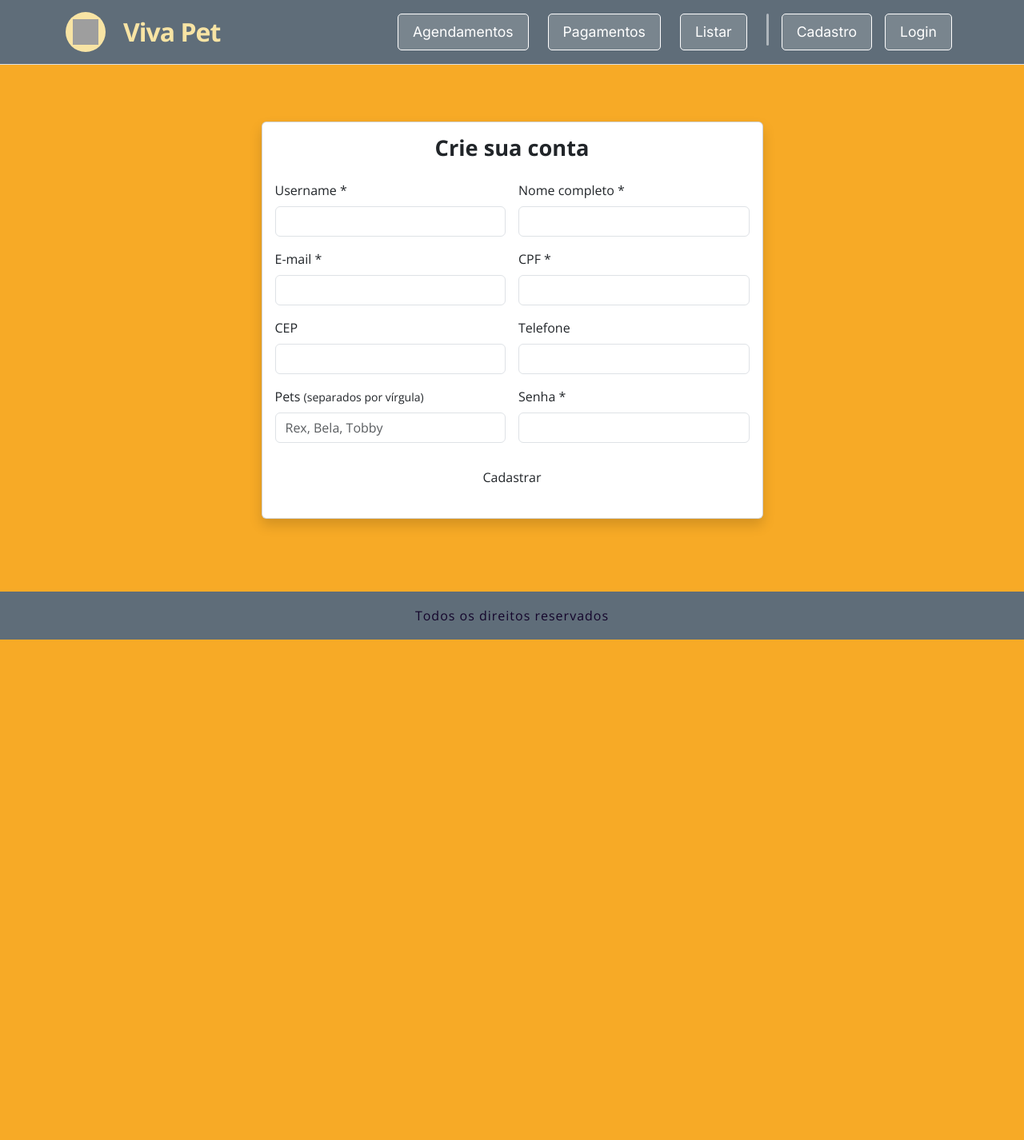
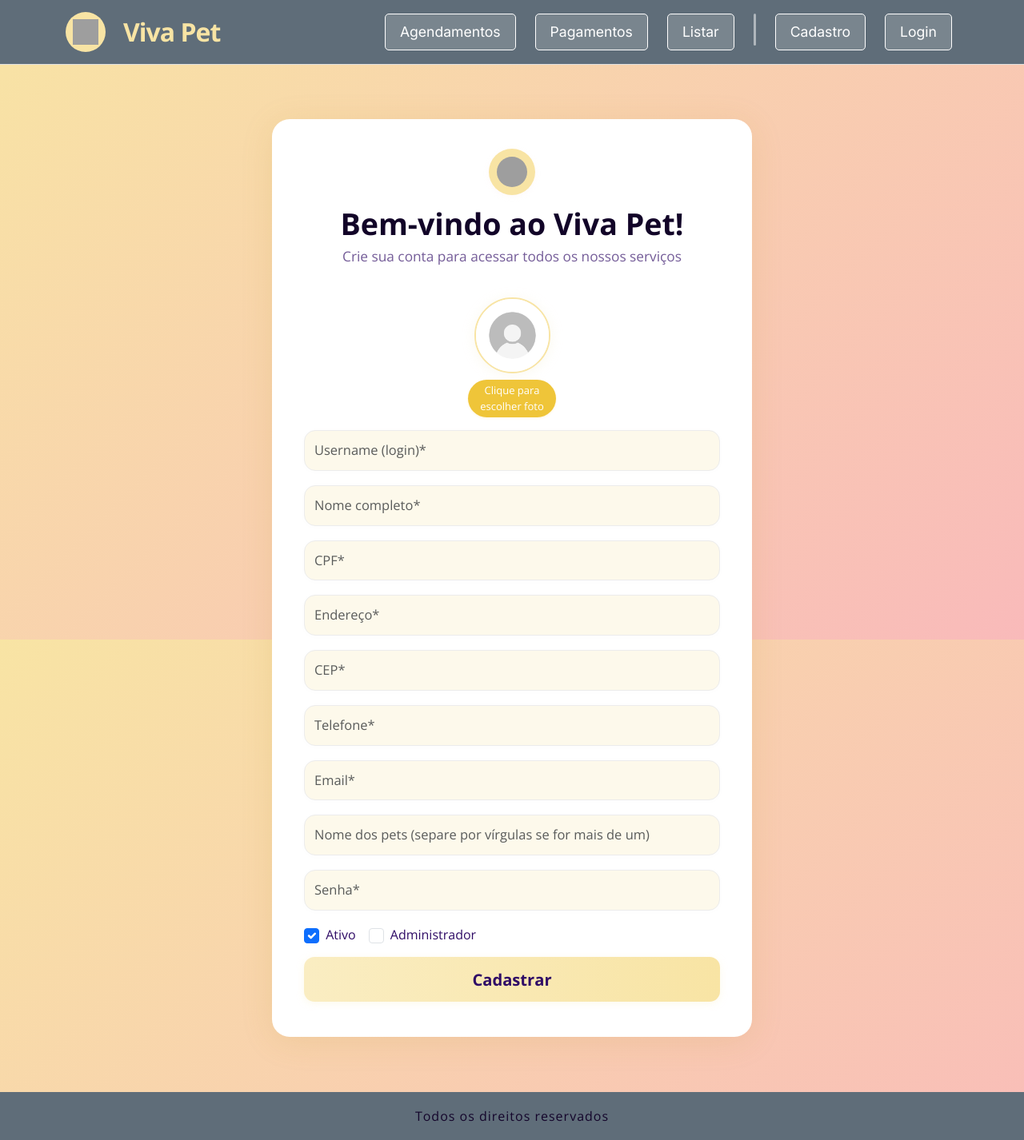
Before and after one commit to mar-santos/vivapet, a Flask app: template frontend/templates/usuarios_cadastrar.html in a window 1280 px wide. Shown: the whole page at 80% size. Before the commit the page ends 800 px from the top, so only its background shows below. Run offline with Flask 3, Linux system fonts and the light colour scheme; the template is opened without the code that fills it, so the values that code supplies are empty; grey boxes are pictures that could not be loaded.

Commit message:
usuarios-cadastrar.html

```diff
--- a/backend/app/api/routes/usuario_routes.py
+++ b/backend/app/api/routes/usuario_routes.py
@@ -31,7 +31,8 @@ def get_usuario(id):
 @usuario_bp.route('/usuarios', methods=['POST'])
 def create_usuario():
     """Cria um novo usuário."""
-    data = request.get_json()
+    data = request.form.to_dict()
+    foto_user = request.files.get('foto_user')
 
     # Validação dos dados de entrada
     is_valid, errors = validate_usuario(data)
--- a/frontend/app.py
+++ b/frontend/app.py
@@ -34,9 +34,9 @@ def login():
     return render_template('pages/login.html')
 
 # Rota para cadastro de usuários
-@app.route('/usuarios/novo')
-def novo_usuario():
-    return render_template('pages/usuarios/novo.html')
+@app.route('/usuarios_cadastrar')
+def usuarios_cadastrar():
+    return render_template('usuarios_cadastrar.html')
 
 if __name__ == '__main__':
     app.run(debug=True)
--- a/frontend/static/src/css/usuarios_cadastrar.css
+++ b/frontend/static/src/css/usuarios_cadastrar.css
@@ -1,78 +1,163 @@
-.cadastro-container {
-    min-height: 70vh;
-    display: flex;
-    align-items: center;
-    justify-content: center;
-    background: transparent;
+body, html {
+  min-height: 100vh;
+  background: linear-gradient(135deg, #f8e4a4 0%, #f9baba 100%) no-repeat fixed;
 }
 
-.cadastro-card {
-    border-radius: 24px;
-    border: 2.5px solid var(--foundation-primary-blue-50, #e7e6ea);
-    background: #fff;
-    max-width: 650px;
-    margin: 0 auto;
-    box-shadow: 0 4px 24px 0 rgba(65, 54, 83, 0.14);
-    padding: 2rem 2.2rem;
+.vivapet-cadastro-bg {
+  min-height: 88vh;
 }
 
-.cadastro-card .card-title {
-    color: var(--foundation-primary-blue-400, #413653);
-    font-family: var(--bold-h4-bold-font-family, 'OpenSans-Bold', sans-serif);
-    font-size: 2rem;
-    font-weight: 700;
-    margin-bottom: 1rem;
+/* Card padrão */
+.vivapet-cadastro-card {
+  background: #fff;
+  border-radius: 22px;
+  box-shadow: 0 6px 40px rgba(180,148,30,.13);
+  width: 410px;
+  max-width: 95vw;
+  margin: 45px auto;
+  padding: 37px 40px 28px 40px;
+  display: flex;
+  flex-direction: column;
+  align-items: center;
 }
 
-.form-label {
-    color: #333;
-    font-family: var(--bold-h4-bold-font-family, 'OpenSans-Bold', sans-serif);
-    font-size: 1.1rem;
+.vivapet-cadastro-header {
+  margin-bottom: 28px;
+}
+.vivapet-cadastro-logo .logo-img {
+  width: 58px;
+  height: 58px;
+  background: #f8e4a4;
+  border-radius: 50%;
+  box-shadow: 0 2px 7px #fde9e94a;
+  padding: 10px;
+}
+.vivapet-cadastro-title {
+  color: #120428;
+  font-size: 2rem;
+  font-family: 'Open Sans', sans-serif;
   font-weight: 700;
+  margin-top: 8px;
+}
+.vivapet-cadastro-desc {
+  font-size: 1.08rem;
+  color: #745c98;
+  margin-bottom: 10px;
 }
 
-.form-control {
-    border-radius: 7px;
-    border: 1.5px solid var(--foundation-primary-blue-50, #e7e6ea);
-    background: #f5f5f7;
+.vivapet-cadastro-form {
+  width: 100%;
+}
+.avatar-upload {
+  position: relative;
+  cursor: pointer;
+  width: 110px;
+  margin: 0 auto 12px auto;
+}
+.avatar-label {
+  display: flex;
+  flex-direction: column;
+  align-items: center;
+  cursor: pointer;
+}
+.avatar-img {
+  width: 95px;
+  height: 95px;
+  border-radius: 50%;
+  background: #ecf0f1;
+  border: 2.9px solid #f8e4a4;
+  box-shadow: 0 2px 15px #ede6bf45;
+  object-fit: cover;
+  margin-bottom: 0.3em;
+  transition: box-shadow 0.15s;
+}
+.avatar-label:hover .avatar-img {
+  box-shadow: 0 7px 24px #efc53980;
+}
+.avatar-btn {
+  background: #efc539;
+  color: #fff;
+  font-size: 13px;
+  padding: 4px 13px;
+  border-radius: 100px;
+  box-shadow: 0 1px 3px #ffdf8e50;
+  transition: background .2s;
+}
+.avatar-label:hover .avatar-btn {
+  background: #d9b334;
 }
 
-.viva-btn-destaque {
-    background: var(--foundation-primary-blue-400, #413653);
-    color: var(--foundation-warning-warning-200, #f8e4a4);
-    font-family: var(--font-inter, 'Inter', sans-serif);
-    font-size: 1.15rem;
+.vivapet-field {
+  margin-bottom: 10px;
+}
+.form-control {
+  border-radius: 14px;
+  border: 1.4px solid #ececec;
+  box-shadow: 0 1px 8px #00000004;
+  padding: 12px;
+  font-size: 1.03rem;
+  background: #fdf9eb;
+  transition: border-color 0.2s;
+}
+.form-control:focus {
+  border-color: #f8e4a4;
+  background: #fffbe6;
+}
+
+.vivapet-btn {
+  margin-top: 10px;
+  background: linear-gradient(90deg, #faedc2 0%, #f8e4a4 100%);
+  color: #2f0c66;
   font-weight: 700;
   border: none;
-    border-radius: 7px;
+  border-radius: 13px;
   padding: 13px 0;
-    letter-spacing: 0.5px;
-    transition: .16s;
-    box-shadow: 0 2px 12px 0 rgba(65,54,83,.07);
+  font-size: 1.26rem;
+  transition: background .14s;
+  box-shadow: 0 2px 10px #faedc258;
+}
+.vivapet-btn:hover {
+  background: #f4d87a;
 }
 
-.viva-btn-destaque:hover, .viva-btn-destaque:focus {
-    background: var(--foundation-warning-warning-200, #f8e4a4);
-    color: var(--foundation-primary-blue-400, #413653);
-    outline: none;
+.form-check-input {
+  accent-color: #efc539;
+  width: 19px; height: 19px;
+  margin-right: 4px;
+}
+.form-check-label {
+  font-size: 1rem;
+  color: #2f0c66;
 }
 
-.alert {
+.msg-feedback {
   font-size: 1rem;
-    font-family: var(--font-regular, 'Open Sans', sans-serif);
-    border-radius: 13px;
-    padding-top: .8em;
-    padding-bottom: .8em;
 }
 
-@media (max-width: 991px) {
-    .cadastro-card {
-        padding: 1.3rem .8rem;
+/* Responsivo - telas pequenas (mantém o card confortável no mobile) */
+@media (max-width: 600px) {
+  .vivapet-cadastro-card {
+    padding: 22px 7vw 18px 7vw;
+    width: 100%;
+  }
+  .vivapet-cadastro-title {
+    font-size: 1.3rem;
   }
 }
 
-@media (max-width: 767px) {
-    .cadastro-card .card-title {
-        font-size: 1.3rem;
+/* >> Acrescentado: Ampliando o card para monitores grandes << */
+@media (min-width: 1200px) {
+  .vivapet-cadastro-card {
+    width: 600px;     /* ajuste conforme achar melhor: 600~700px */
+    max-width: 75vw;
+  }
+  .vivapet-cadastro-title {
+    font-size: 2.35rem;  /* se quiser destaque maior */
   }
 }
+@media (min-width: 1600px) {
+  .vivapet-cadastro-card {
+    width: 700px;
+    max-width: 60vw;
+  }
+}
--- /dev/null
+++ b/frontend/static/src/js/usuarios_cadastrar.js
@@ -0,0 +1,62 @@
+document.addEventListener('DOMContentLoaded', function () {
+    const form = document.getElementById('usuariosForm');
+    const messageDiv = document.getElementById('message');
+    const fotoInput = document.getElementById('foto_user');
+    const avatarPreview = document.getElementById('avatarPreview');
+    const defaultAvatar = "/static/src/assets/images/imagem_usuario.png";
+
+    // Preview da imagem de perfil
+    if (fotoInput && avatarPreview) {
+        fotoInput.addEventListener('change', function () {
+            const file = fotoInput.files[0];
+            if (file) {
+                const reader = new FileReader();
+                reader.onload = function (e) {
+                    avatarPreview.src = e.target.result;
+                };
+                reader.readAsDataURL(file);
+            } else {
+                avatarPreview.src = defaultAvatar;
+            }
+        });
+    }
+
+    if (form) {
+        form.addEventListener('submit', async function (e) {
+            e.preventDefault();
+
+            const formData = new FormData(form);
+
+            // Garantir envio de string "true"/"false" (consistente com backend em Python)
+            formData.set('ativo', form.ativo.checked ? "true" : "false");
+            formData.set('is_admin', form.is_admin.checked ? "true" : "false");
+
+            try {
+                const resp = await fetch('/api/usuarios', {   // ← AQUI FOI CORRIGIDO!
+                    method: 'POST',
+                    body: formData
+                });
+                const data = await resp.json();
+                if (resp.ok) {
+                    messageDiv.style.color = "#0c8b45";
+                    messageDiv.textContent = "Usuário cadastrado com sucesso!";
+                    form.reset();
+
+                    // Limpa a imagem de preview e o campo de upload de foto
+                    if (avatarPreview) {
+                        avatarPreview.src = defaultAvatar;
+                    }
+                    if (fotoInput) {
+                        fotoInput.value = "";
+                    }
+                } else {
+                    messageDiv.style.color = "#ed2020";
+                    messageDiv.textContent = 'Erro: ' + (data.errors ? Object.values(data.errors).join(', ') : data.message || "Erro ao cadastrar.");
+                }
+            } catch (err) {
+                messageDiv.style.color = "#ed2020";
+                messageDiv.textContent = "Erro de conexão. Tente novamente.";
+            }
+        });
+    }
+});
--- a/frontend/templates/base.html
+++ b/frontend/templates/base.html
@@ -20,7 +20,7 @@
         <div class="container">
           <a class="navbar-brand d-flex align-items-center" href="/">
             <div class="viva-logo-bg d-flex justify-content-center align-items-center me-2">
-              <img src="{{ url_for('static', filename='img/fi-rr-paw1.svg') }}" class="viva-icon" alt="Pata">
+              <img src="{{ url_for('static', filename='src/img/fi-rr-paw1.svg') }}" class="viva-icon" alt="Pata">
             </div>
             <span class="viva-brand">Viva Pet</span>
           </a>
@@ -53,7 +53,7 @@
               </li>
               <!-- Dois últimos itens -->
               <li class="nav-item">
-                <a href="/api/cadastro" Cadastrarclass="nav-link">
+                <a href="{{ url_for('usuarios_cadastrar') }}" class="nav-link">
                   <span class="viva-btn">Cadastro</span>
                 </a>
               </li>
--- a/frontend/templates/home.html
+++ b/frontend/templates/home.html
@@ -19,7 +19,7 @@
         <div class="viva-cta-row d-flex align-items-center justify-content-center flex-wrap flex-md-nowrap my-4">
             <div class="viva-cta-col text-center mb-3 mb-md-0">
                 <a href="/login" class="btn viva-btn-login me-3">Login</a>
-                <a href="/api/cadastro" class="btn viva-btn-cadastro">Cadastrar-se</a>
+                <a href="/usuarios_cadastrar" class="btn viva-btn-cadastro">Cadastrar-se</a>
             </div>
             <div class="viva-cta-col viva-img-right ms-md-5">
                 <img src="{{ url_for('static', filename='src/assets/images/3719277.png') }}" alt="Pets felizes" class="pets-img-cta">
--- a/frontend/templates/usuarios_cadastrar.html
+++ b/frontend/templates/usuarios_cadastrar.html
@@ -1,100 +1,75 @@
-{% extends "base.html" %}
-{% block title %}Cadastrar novo usuário - Viva Pet{% endblock %}
+{% extends 'base.html' %}
+{% block title %}Cadastro de Usuário - VivaPet{% endblock %}
+
 {% block styles %}
-<link rel="stylesheet" href="{{ url_for('static', filename='src/css/cadastrar.css') }}">
+<link rel="stylesheet" href="{{ url_for('static', filename='src/css/usuarios_cadastrar.css') }}">
 {% endblock %}
 
 {% block content %}
-<div class="container cadastro-container py-5">
-    <div class="row justify-content-center">
-        <div class="col-lg-7 col-md-10">
-            <div class="card shadow cadastro-card">
-                <div class="card-body">
-                    <h2 class="card-title text-center mb-4">Crie sua conta</h2>
-                    <form id="cadastroForm" autocomplete="off">
-                        <div class="row g-3">
-                            <div class="col-md-6">
-                                <label for="username" class="form-label">Username *</label>
-                                <input type="text" class="form-control" id="username" name="username" required maxlength="50">
+<div class="vivapet-cadastro-bg d-flex align-items-center justify-content-center">
+  <div class="vivapet-cadastro-card">
+    <div class="vivapet-cadastro-header text-center">
+      <div class="vivapet-cadastro-logo">
+        <img src="{{ url_for('static', filename='src/img/fi-rr-paw1.svg') }}" alt="Logo" class="logo-img">
       </div>
-                            <div class="col-md-6">
-                                <label for="nome_user" class="form-label">Nome completo *</label>
-                                <input type="text" class="form-control" id="nome_user" name="nome_user" required>
+      <div class="vivapet-cadastro-title">Bem-vindo ao Viva Pet!</div>
+      <div class="vivapet-cadastro-desc">Crie sua conta para acessar todos os nossos serviços</div>
     </div>
-                            <div class="col-md-6">
-                                <label for="email" class="form-label">E-mail *</label>
-                                <input type="email" class="form-control" id="email" name="email" required maxlength="150">
+    <form id="usuariosForm" enctype="multipart/form-data" autocomplete="off" class="vivapet-cadastro-form">
+      <div class="avatar-upload text-center mb-3">
+        <label for="foto_user" class="avatar-label">
+          <img src="{{ url_for('static', filename='src/assets/images/imagem_usuario.png') }}" id="avatarPreview" class="avatar-img mb-2" alt="Foto do usuário">
+          <div class="avatar-btn">Clique para escolher foto</div>
+        </label>
+        <input type="file" id="foto_user" name="foto_user" accept="image/*" class="d-none">
       </div>
-                            <div class="col-md-6">
-                                <label for="cpf" class="form-label">CPF *</label>
-                                <input type="text" class="form-control" id="cpf" name="cpf" required maxlength="15" pattern="[\d.-]+">
+      <div class="row g-2">
+        <div class="col-12 vivapet-field">
+          <input type="text" id="username" name="username" class="form-control" placeholder="Username (login)*" maxlength="80" required>
         </div>
-                            <div class="col-md-6">
-                                <label for="cep" class="form-label">CEP</label>
-                                <input type="text" class="form-control" id="cep" name="cep" maxlength="9">
+        <div class="col-12 vivapet-field">
+          <input type="text" id="nome_user" name="nome_user" class="form-control" placeholder="Nome completo*" maxlength="100" required>
         </div>
-                            <div class="col-md-6">
-                                <label for="telefone" class="form-label">Telefone</label>
-                                <input type="text" class="form-control" id="telefone" name="telefone" maxlength="15">
+        <div class="col-12 vivapet-field">
+          <input type="text" id="cpf" name="cpf" class="form-control" placeholder="CPF*" maxlength="14" required pattern="\d{11}|\d{3}\.\d{3}\.\d{3}-\d{2}">
         </div>
-                            <div class="col-md-6">
-                                <label for="pets" class="form-label">Pets <span class="small">(separados por vírgula)</span></label>
-                                <input type="text" class="form-control" id="pets" name="pets" placeholder="Rex, Bela, Tobby">
+        <div class="col-12 vivapet-field">
+          <input type="text" id="endereco" name="endereco" class="form-control" placeholder="Endereço*" maxlength="255" required>
         </div>
-                            <div class="col-md-6">
-                                <label for="senha" class="form-label">Senha *</label>
-                                <input type="password" class="form-control" id="senha" name="senha" required minlength="6">
+        <div class="col-12 vivapet-field">
+          <input type="text" id="cep" name="cep" class="form-control" placeholder="CEP*" maxlength="9" required>
+        </div>
+        <div class="col-12 vivapet-field">
+          <input type="tel" id="telefone" name="telefone" class="form-control" placeholder="Telefone*" maxlength="20" required>
+        </div>
+        <div class="col-12 vivapet-field">
+          <input type="email" id="email" name="email" class="form-control" placeholder="Email*" maxlength="120" required>
+        </div>
+        <!-- >>>>>>>> ADICIONE O CAMPO DE PETS AQUI <<<<<<<< -->
+        <div class="col-12 vivapet-field">
+          <input type="text" id="pets" name="pets" class="form-control"
+                 placeholder="Nome dos pets (separe por vírgulas se for mais de um)">
+        </div>
+        <!-- >>>>>>>> FINAL DO CAMPO DE PETS <<<<<<<< -->
+        <div class="col-12 vivapet-field">
+          <input type="password" id="senha" name="senha" class="form-control" placeholder="Senha*" minlength="6" required autocomplete="new-password">
+        </div>
+        <!-- Ativo e Admin -->
+        <div class="col-12 d-flex gap-3 align-items-center mb-2">
+          <div>
+            <input type="checkbox" id="ativo" name="ativo" class="form-check-input" checked>
+            <label for="ativo" class="form-check-label">Ativo</label>
+          </div>
+          <div>
+            <input type="checkbox" id="is_admin" name="is_admin" class="form-check-input">
+            <label for="is_admin" class="form-check-label">Administrador</label>
           </div>
         </div>
-                        <button type="submit" class="btn viva-btn-destaque mt-4 w-100">Cadastrar</button>
-                        <div id="cadastroMessage" class="mt-3"></div>
+      </div>
+      <button type="submit" class="vivapet-btn w-100 mt-2">Cadastrar</button>
+      <div id="message" class="msg-feedback mt-3"></div>
     </form>
   </div>
 </div>
-        </div>
-    </div>
-</div>
+<script src="{{ url_for('static', filename='src/js/usuarios_cadastrar.js') }}"></script>
 {% endblock %}
-
-{% block scripts %}
-<script>
-document.getElementById('cadastroForm').addEventListener('submit', async function(e){
-    e.preventDefault();
-    const messageDiv = document.getElementById('cadastroMessage');
-    messageDiv.innerHTML = '';
-
-    const payload = {
-        username: document.getElementById('username').value.trim(),
-        nome_user: document.getElementById('nome_user').value.trim(),
-        email: document.getElementById('email').value.trim(),
-        cpf: document.getElementById('cpf').value.trim(),
-        cep: document.getElementById('cep').value.trim(),
-        telefone: document.getElementById('telefone').value.trim(),
-        pets: document.getElementById('pets').value.trim(),
-        senha: document.getElementById('senha').value
-    };
-
-    try {
-        const resp = await fetch("{{ url_for('usuarios.create_usuario') }}", {
-            method: 'POST',
-            headers: { 'Content-Type': 'application/json' },
-            body: JSON.stringify(payload)
-        });
-        const data = await resp.json();
-        if (resp.ok) {
-            messageDiv.className = 'alert alert-success';
-            messageDiv.innerText = 'Cadastro realizado com sucesso!';
-            document.getElementById('cadastroForm').reset();
-        } else {
-            messageDiv.className = 'alert alert-danger';
-            messageDiv.innerText = (data && data.errors)
-                ? Object.values(data.errors).join(' | ')
-                : (data.message || 'Erro ao cadastrar usuário');
-        }
-    } catch (error) {
-        messageDiv.className = 'alert alert-danger';
-        messageDiv.innerText = 'Erro inesperado ao cadastrar.';
-    }
-});
-</script>
-{% endblock %}
```
Also changed, not shown: frontend/static/src/assets/images/imagem_usuario.png (added). Lines whose indentation alone changed are shown as unchanged.
